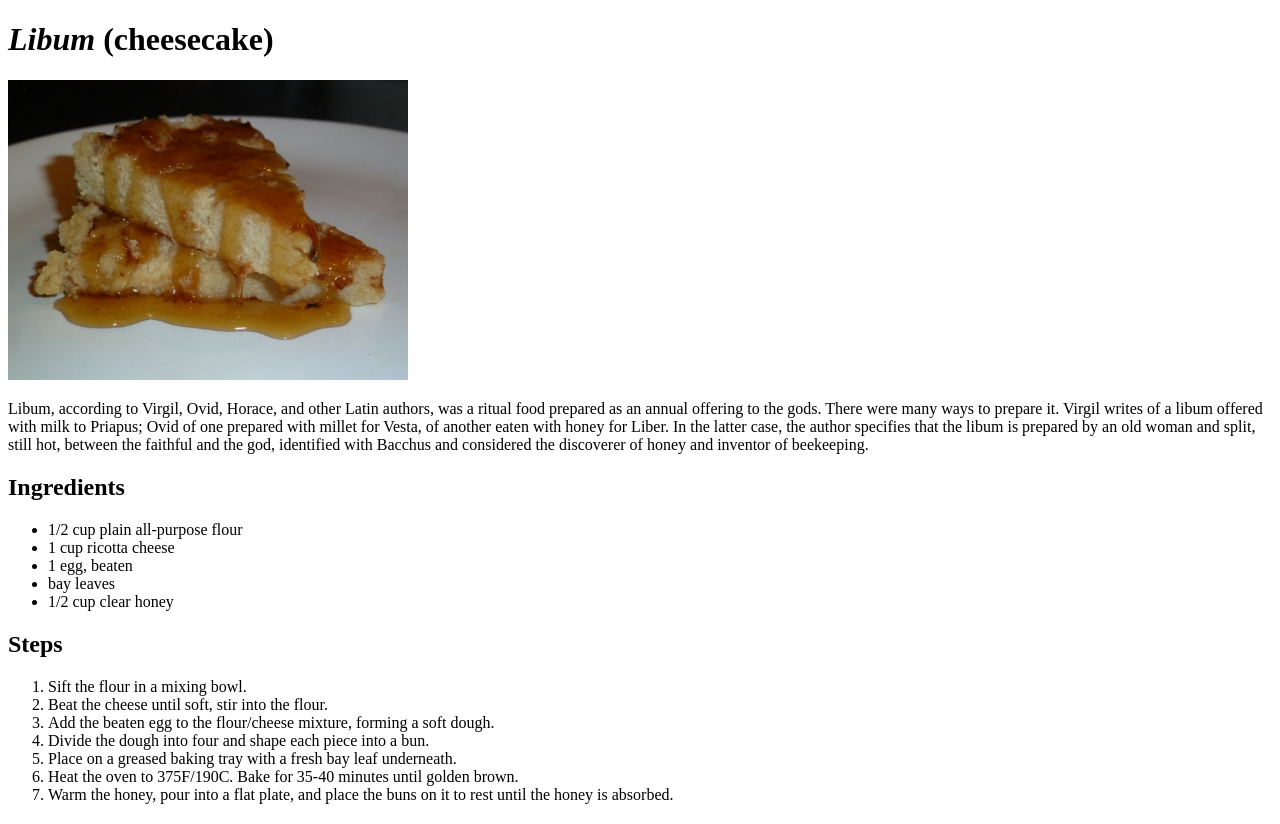
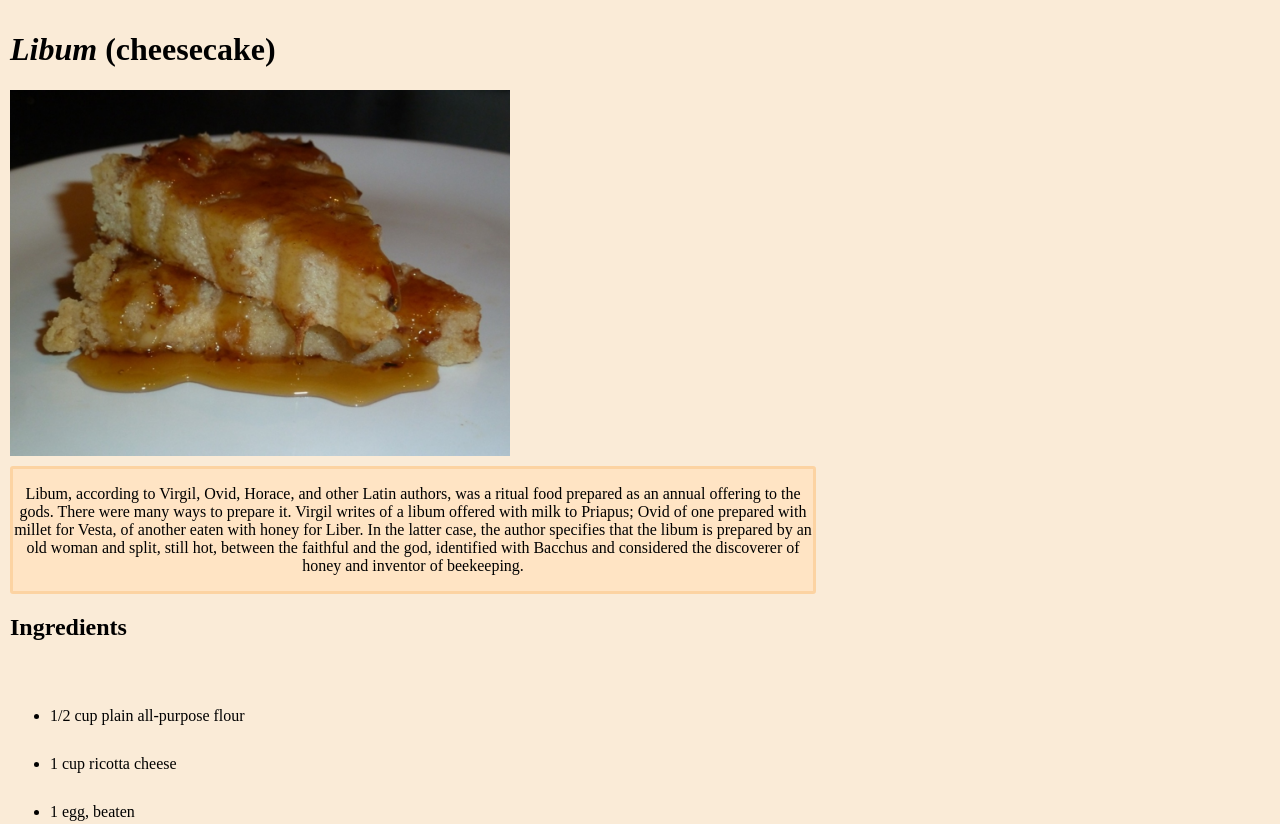
Before and after one commit to foolest/odin-recipes, a plain HTML site: page recipes/libum.html in a window 1280 px wide. Shown: the top 824 px of the page. Drawn offline with Linux system fonts and the light colour scheme.

Commit message:
Style the recipe page and adjust the main page

```diff
--- a/recipes/libum.html
+++ b/recipes/libum.html
@@ -5,21 +5,26 @@
     <meta charset="UTF-8">
     <meta http-equiv="X-UA-Compatible" content="IE=edge">
     <meta name="viewport" content="width=device-width, initial-scale=1.0">
+    <link rel="stylesheet" href="../style.css">
     <title>Libum Recipe</title>
 </head>
 
 <body>
     <h1> <i>Libum</i> (cheesecake)</h1>
 
-    <img src="../images/libum.jpg" alt="Ancient Rome cheesecake" height="300px" width="400px">
+    <img class="img" src="../images/libum.jpg" alt="Ancient Rome cheesecake">
 
-    <p>
-        Libum, according to Virgil, Ovid, Horace, and other Latin authors, was a ritual food prepared as an annual
-        offering to the gods. There were many ways to prepare it. Virgil writes of a libum offered with milk to Priapus;
-        Ovid of one prepared with millet for Vesta, of another eaten with honey for Liber. In the latter case, the
-        author specifies that the libum is prepared by an old woman and split, still hot, between the faithful and the
-        god, identified with Bacchus and considered the discoverer of honey and inventor of beekeeping.
-    </p>
+    <div class="box description">
+        <p>
+            Libum, according to Virgil, Ovid, Horace, and other Latin authors, was a ritual food prepared as an annual
+            offering to the gods. There were many ways to prepare it. Virgil writes of a libum offered with milk to
+            Priapus;
+            Ovid of one prepared with millet for Vesta, of another eaten with honey for Liber. In the latter case, the
+            author specifies that the libum is prepared by an old woman and split, still hot, between the faithful and
+            the
+            god, identified with Bacchus and considered the discoverer of honey and inventor of beekeeping.
+        </p>
+    </div>
 
     <h2>Ingredients</h2>
 
--- a/style.css
+++ b/style.css
@@ -2,8 +2,8 @@ body {
     display: flex;
     flex-direction: column;
     justify-content: center;
-    align-items: center;
-    padding: 20px 0;
+    padding: 5px;
+    margin: 5px;
     background-color: antiquewhite;
 }
 
@@ -17,20 +17,26 @@ a:hover {
     text-decoration: underline;
 }
 
+li {
+    margin: 30px 0;
+}
+
 .img {
     height: auto;
     width: 500px;
 }
 
-.menu {
+.box {
     width: 500px;
     height: auto;
+    margin-top: 10px;
     text-align: center;
     border: 3px solid rgb(252, 211, 162);
     border-radius: 3px;
     background-color: rgb(255, 228, 196);
 }
 
-.item {
-    margin: 30px 0;
+.box.description {
+    width: 800px;
+    height: auto;
 }
```
Also changed, not shown: index.html (+10 -6 lines), recipes/globuli.html (+18 -22 lines), recipes/isicia-omentata.html (+14 -7 lines).
